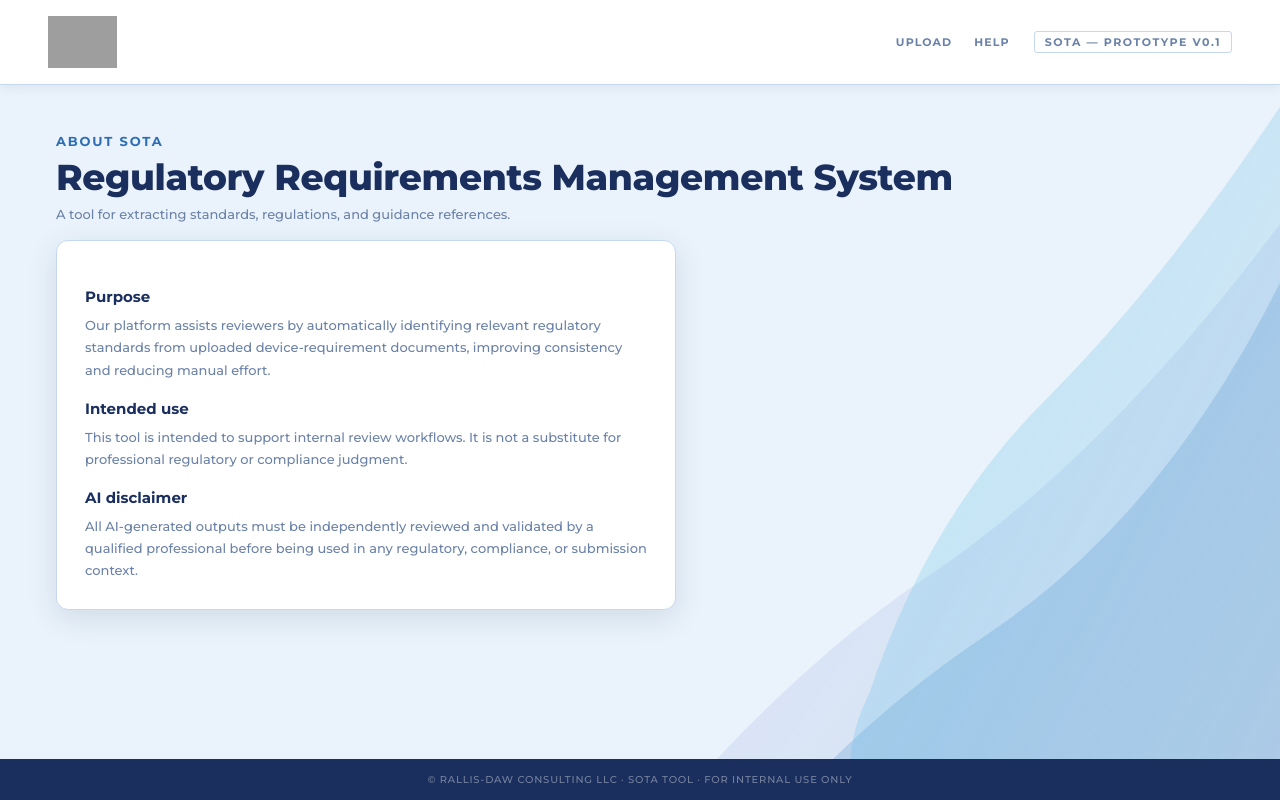
After one commit to C-H-I-Z/Zeaterz, a Flask app: page /about in a window 1280 px wide. The commit adds this page. Run offline with Flask 3, Linux system fonts and the light colour scheme; some libraries are stand-ins or nearby versions; grey boxes are pictures that could not be loaded.

Commit message:
Add about and help pages to existing system, need to refactor the images

```diff
--- a/src/app.py
+++ b/src/app.py
@@ -147,6 +147,13 @@ def extract():
   finally:
       os.unlink(tmp_path)
 
+@app.route("/about")
+def about():
+    return render_template("about.html")
+
+@app.route("/help")
+def help():
+    return render_template("help.html")
 
 # if __name__ == "__main__":
 #   print("\n" + "=" * 50)
--- /dev/null
+++ b/src/static/css/about.css
@@ -0,0 +1,212 @@
+:root {
+  --navy:    #1a2f5e;
+  --blue:    #2e6db4;
+  --lblue:   #5ba3d9;
+  --cyan:    #4dc8e8;
+  --bg:      #eaf3fb;
+  --white:   #ffffff;
+  --text:    #1a2f5e;
+  --muted:   #6b82a8;
+  --border:  #c5d8ed;
+  --font:    'Montserrat', sans-serif;
+}
+
+* {
+  box-sizing: border-box;
+  margin: 0;
+  padding: 0;
+}
+
+body {
+  background: var(--bg);
+  color: var(--text);
+  font-family: var(--font);
+  min-height: 100vh;
+  overflow-x: hidden;
+}
+
+.page {
+  min-height: 100vh;
+  position: relative;
+  display: flex;
+  flex-direction: column;
+}
+
+.wave-bg {
+  position: fixed;
+  top: 0;
+  right: 0;
+  width: 55%;
+  height: 100vh;
+  pointer-events: none;
+  z-index: 0;
+}
+
+header {
+  position: relative;
+  z-index: 10;
+  background: var(--white);
+  padding: 16px 48px;
+  display: flex;
+  align-items: center;
+  justify-content: space-between;
+  border-bottom: 1px solid var(--border);
+  box-shadow: 0 2px 12px rgba(26,47,94,0.08);
+}
+
+.logo-wrap {
+  display: flex;
+  align-items: center;
+}
+
+.logo-img {
+  height: 52px;
+  width: auto;
+}
+
+.header-right {
+  display: flex;
+  align-items: center;
+  gap: 24px;
+}
+
+.nav-links {
+  display: flex;
+  align-items: center;
+  gap: 22px;
+  font-size: 11px;
+  font-weight: 700;
+  letter-spacing: 0.1em;
+  text-transform: uppercase;
+}
+
+.nav-links a {
+  color: var(--muted);
+  text-decoration: none;
+}
+
+.nav-links a:hover {
+  color: var(--blue);
+}
+
+.tool-label {
+  font-size: 11px;
+  font-weight: 700;
+  color: var(--muted);
+  letter-spacing: 0.14em;
+  text-transform: uppercase;
+  padding: 3px 10px;
+  border: 1px solid var(--border);
+  border-radius: 3px;
+}
+
+.content {
+  position: relative;
+  z-index: 5;
+  flex: 1;
+  padding: 48px 56px 60px;
+}
+
+.help-about-layout {
+  position: relative;
+  width: 100%;
+  min-height: 520px;
+}
+
+.help-about-left {
+  width: 620px;
+}
+
+.page-title {
+  font-size: 13px;
+  font-weight: 700;
+  color: var(--blue);
+  letter-spacing: 0.14em;
+  text-transform: uppercase;
+  margin-bottom: 8px;
+}
+
+.page-heading {
+  font-size: 36px;
+  font-weight: 800;
+  color: var(--navy);
+  line-height: 1.15;
+  margin-bottom: 8px;
+  letter-spacing: -0.01em;
+}
+
+.page-sub {
+  font-size: 13px;
+  color: var(--muted);
+  font-weight: 500;
+  margin-bottom: 18px;
+}
+
+.info-card {
+  background: var(--white);
+  border: 1px solid var(--border);
+  border-radius: 12px;
+  padding: 28px;
+  box-shadow: 0 8px 30px rgba(26,47,94,0.12);
+  max-width: 620px;
+}
+
+.info-card h3 {
+  font-size: 15px;
+  color: var(--navy);
+  margin: 18px 0 8px;
+}
+
+.info-card p {
+  font-size: 13px;
+  color: var(--muted);
+  line-height: 1.7;
+  font-weight: 500;
+}
+
+.help-about-layout {
+  display: flex;
+  flex-wrap: wrap;
+  gap: 40px;
+  justify-content: space-between;
+  align-items: flex-start;
+  position: relative;
+  width: 100%;
+  min-height: 520px;
+}
+
+.help-about-left {
+  flex: 1 1 480px;
+  min-width: 280px;
+}
+
+.help-about-medtech {
+  flex: 0 0 min(520px, 100%);
+  width: min(520px, 100%);
+  position: relative;
+  top: auto;
+  right: auto;
+  transform: none;
+  margin-left: auto;
+}
+
+.help-about-medtech img {
+  width: 100%;
+  max-width: 520px;
+  height: auto;
+  object-fit: contain;
+}
+
+footer {
+  position: relative;
+  z-index: 5;
+  background: var(--navy);
+  padding: 14px 56px;
+  text-align: center;
+  font-size: 10px;
+  color: rgba(255,255,255,0.4);
+  letter-spacing: 0.08em;
+  text-transform: uppercase;
+  font-weight: 500;
+  margin-top: auto;
+}
--- /dev/null
+++ b/src/templates/about.html
@@ -0,0 +1,121 @@
+<!DOCTYPE html>
+  <html lang="en">
+  <head>
+    <meta charset="UTF-8">
+    <meta name="viewport" content="width=device-width, initial-scale=1.0">
+    <title>SOTA &mdash; About</title>
+    <link rel="icon" href="{{ url_for('static', filename='images/rallis-daw logo.png') }}" type="image/png">
+    <link href="https://fonts.googleapis.com/css2?family=Montserrat:wght@400;500;600;700;800;900&display=swap" rel="stylesheet">
+    <link rel="stylesheet" href="{{ url_for('static', filename='css/about.css') }}">
+  </head>
+
+  <body>
+    <div class="page">
+      <svg class="wave-bg" viewBox="0 0 600 900" xmlns="http://www.w3.org/2000/svg" preserveAspectRatio="xMidYMid slice">
+        <defs>
+          <linearGradient id="wv1" x1="0%" y1="0%" x2="100%" y2="100%">
+            <stop offset="0%" style="stop-color:#5ba3d9;stop-opacity:0.5"/>
+            <stop offset="100%" style="stop-color:#2e6db4;stop-opacity:0.3"/>
+          </linearGradient>
+
+          <linearGradient id="wv2" x1="0%" y1="0%" x2="100%" y2="100%">
+            <stop offset="0%" style="stop-color:#4dc8e8;stop-opacity:0.4"/>
+            <stop offset="100%" style="stop-color:#5ba3d9;stop-opacity:0.2"/>
+          </linearGradient>
+
+          <linearGradient id="wv3" x1="0%" y1="0%" x2="100%" y2="100%">
+            <stop offset="0%" style="stop-color:#7b68ee;stop-opacity:0.3"/>
+            <stop offset="100%" style="stop-color:#2e6db4;stop-opacity:0.15"/>
+          </linearGradient>
+        </defs>
+
+        <path d="M600,0 L600,900 L0,900 Q150,700 300,600 Q450,500 600,300 Z" fill="url(#wv3)" opacity="0.5"/>
+        <path d="M600,0 L600,900 L100,900 Q200,750 350,650 Q500,550 600,350 Z" fill="url(#wv1)" opacity="0.6"/>
+        <path d="M600,200 Q500,350 400,450 Q300,550 250,700 Q200,800 300,900 L600,900 Z" fill="url(#wv2)" opacity="0.7"/>
+      </svg>
+
+      <header>
+
+        <div class="logo-wrap">
+          <img class="logo-img"
+            src="https://static.wixstatic.com/media/9f2dc8_980147f3f25a4e50a2220ab0bd98dba8~mv2.png/v1/fill/w_129,h_128,al_c,q_85,usm_0.66_1.00_0.01,enc_avif,quality_auto/Sig%20logo.png"
+            alt="Rallis-Daw Consulting">
+        </div>
+
+        <div class="header-right">
+          <nav class="nav-links">
+            <a href="/">Upload</a>
+            <a href="/help">Help</a>
+          </nav>
+
+          <div class="tool-label">SOTA &mdash; Prototype v0.1</div>
+        </div>
+
+      </header>
+
+      <div class="content">
+
+        <section id="aboutScreen">
+
+          <div class="help-about-layout">
+
+            <div class="help-about-left">
+
+              <div class="page-title">
+                About SOTA
+              </div>
+
+              <div class="page-heading">
+                Regulatory Requirements Management System
+              </div>
+
+              <div class="page-sub">
+                A tool for extracting standards, regulations, and guidance references.
+              </div>
+
+              <div class="info-card">
+
+                <h3>Purpose</h3>
+
+                <p>
+                  Our platform assists reviewers by automatically identifying relevant
+                  regulatory standards from uploaded device-requirement documents,
+                  improving consistency and reducing manual effort.
+                </p>
+
+                <h3>Intended use</h3>
+
+                <p>
+                  This tool is intended to support internal review workflows.
+                  It is not a substitute for professional regulatory or compliance judgment.
+                </p>
+
+                <h3>AI disclaimer</h3>
+
+                <p>
+                  All AI-generated outputs must be independently reviewed and validated
+                  by a qualified professional before being used in any regulatory,
+                  compliance, or submission context.
+                </p>
+
+              </div>
+
+            </div>
+
+            <!-- <div class="help-about-medtech">
+              <img src="/static/images/medtech.avif" alt="Medtech Professionals Image">
+            </div> -->
+
+          </div>
+
+        </section>
+
+      </div>
+
+      <footer>
+        &copy; Rallis-Daw Consulting LLC &middot; SOTA Tool &middot; For internal use only
+      </footer>
+
+    </div>
+  </body>
+</html>
```
Also changed, not shown: src/static/css/help.css (added, +214 -0 lines), src/static/css/index.css (renamed from src/static/css/styles.css, +25 -0 lines), src/templates/help.html (added, +143 -0 lines), src/templates/index.html (+11 -3 lines), src/static/images/medtech.avif (added), src/static/images/official.gif (added), src/static/images/rallis-daw logo.png (added).
